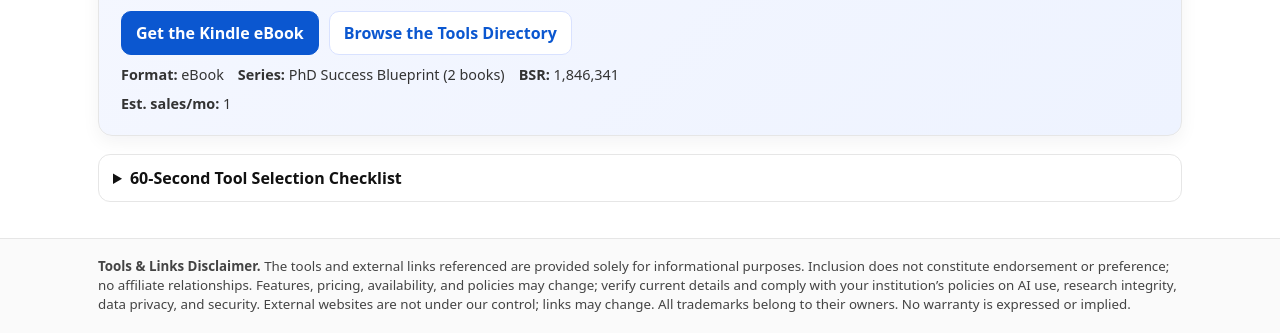
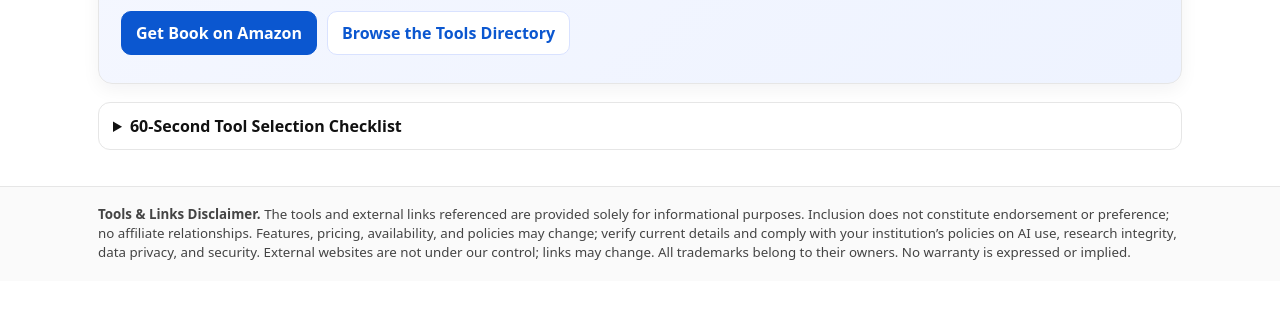
Before and after one commit to Muhraf2020/AI-for-Academia, a plain HTML site: page index.html in a window 1280 px wide. Shown: the part 2412-2745 px from the top of the page. After the commit the page ends 2693 px from the top, so only its background shows below. Drawn offline with nearby package versions, Linux system fonts and the light colour scheme.

Commit message:
index.html

```diff
--- a/index.html
+++ b/index.html
@@ -144,16 +144,8 @@
 
       <div class="book-banner__ctas">
         <!-- TODO: replace the # with your Amazon Kindle link -->
-        <a class="btn primary" href="#" target="_blank" rel="noopener">Get the Kindle eBook</a>
+        <a class="btn primary" href="https://www.amazon.com/dp/B0F5S4WWVS" target="_blank" rel="noopener">Get Book on Amazon</a>
         <a class="btn subtle" href="./index.html">Browse the Tools Directory</a>
-      </div>
-
-      <!-- Optional product stats -->
-      <div class="book-banner__stats" aria-label="Product stats">
-        <span><strong>Format:</strong> eBook</span>
-        <span><strong>Series:</strong> PhD Success Blueprint (2 books)</span>
-        <span><strong>BSR:</strong> 1,846,341</span>
-        <span><strong>Est. sales/mo:</strong> 1</span>
       </div>
     </div>
 
```
